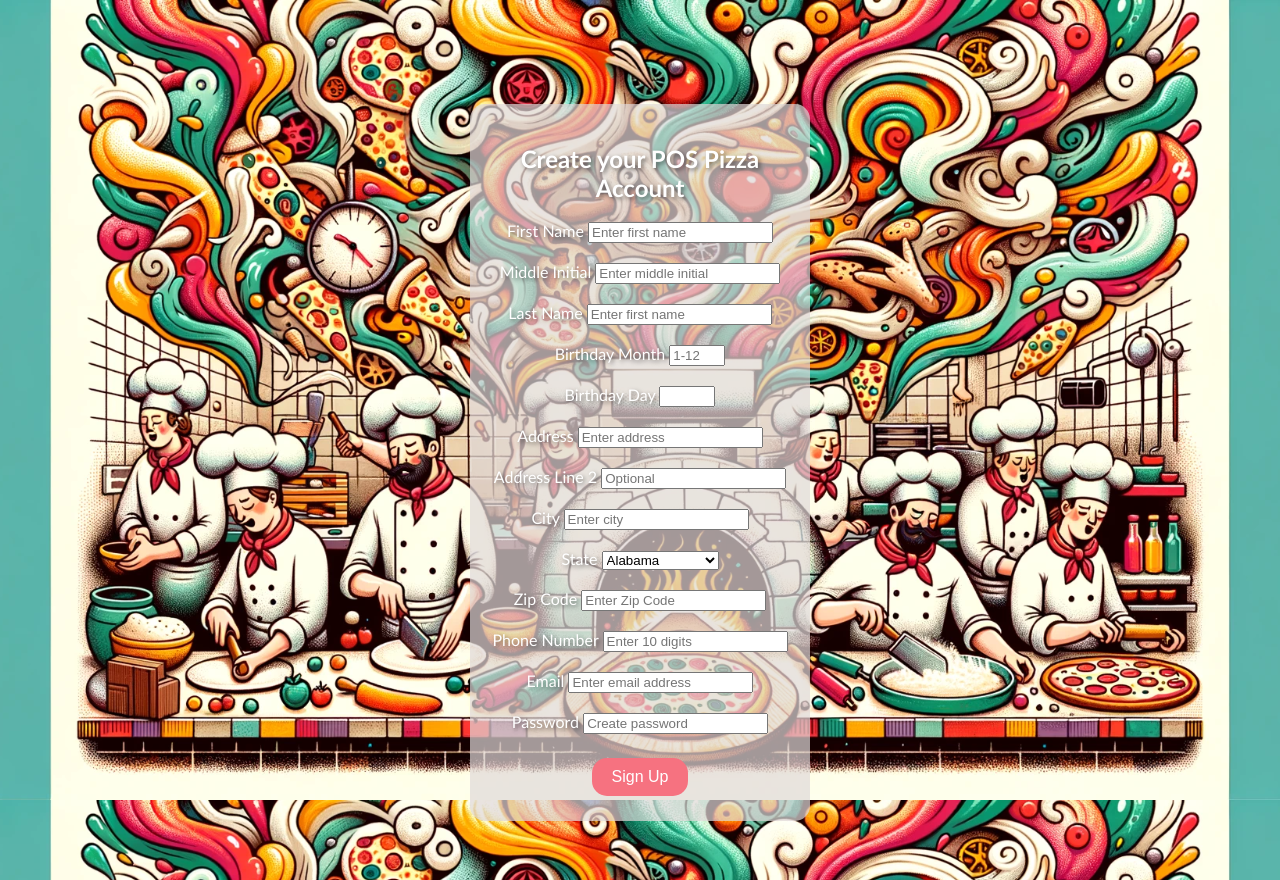
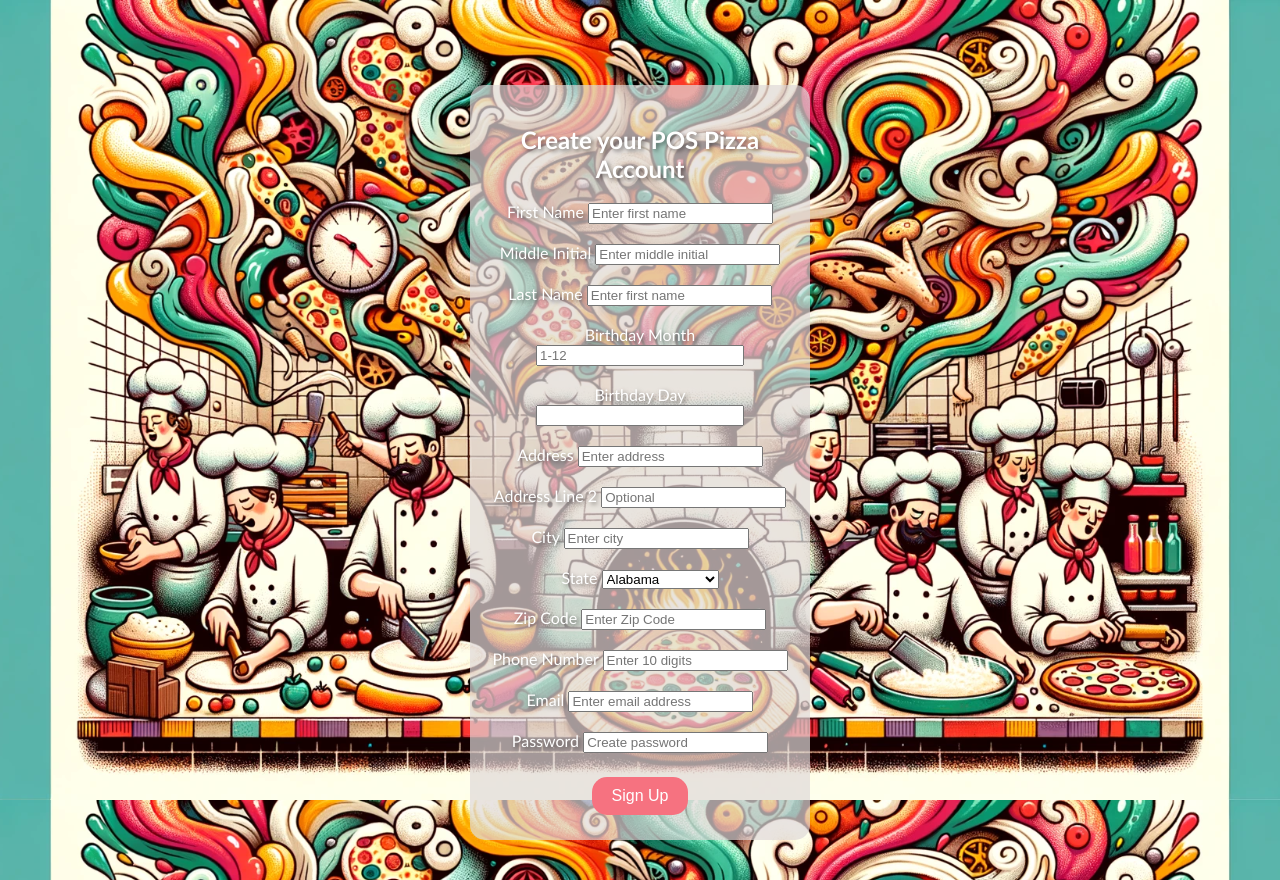
Before and after one commit to mcfixstuff/Point-Of-Sale-Database, a PHP site: page /signup.php in a window 1280 px wide. Run offline with PHP 8.4, Linux system fonts and the light colour scheme.

Commit message:
changed signup.php

```diff
--- a/signup.php
+++ b/signup.php
@@ -80,12 +80,12 @@ if ($_SERVER["REQUEST_METHOD"] == "POST") {
 
         <div>
             <label for="birthday_month">Birthday Month  </label>
-            <input type="number" id="birthday_month" name="birthday_month" min="1" max="12" placeholder="1-12">
+            <input type="number" id="birthday_month" name="birthday_month" min="1" max="12" placeholder="1-12" style="width: 200px;">
         </div><br>
 
         <div>
             <label for="birthday_day">Birthday Day  </label>
-            <input type="number" id="birthday_day" name="birthday_day" min="1" max="31" placeholer = "1-31">
+            <input type="number" id="birthday_day" name="birthday_day" min="1" max="31" placeholer = "1-31" style="width: 200px;">
         </div><br>
 
         <div>
--- a/styles.css
+++ b/styles.css
@@ -65,6 +65,7 @@ h1 {
 }
 
 
+
 @keyframes fadeIn {
     from {
         opacity: 0;
```
